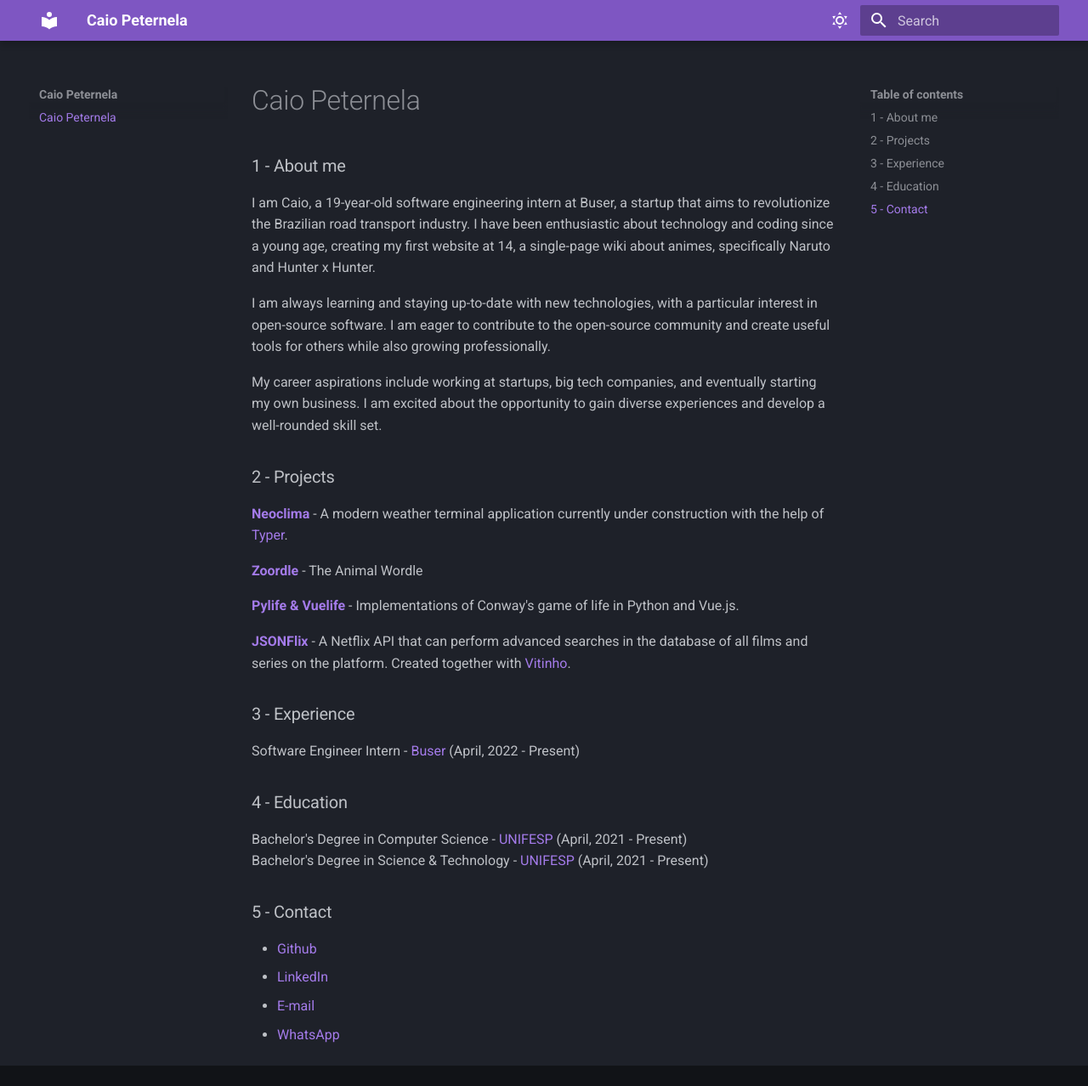
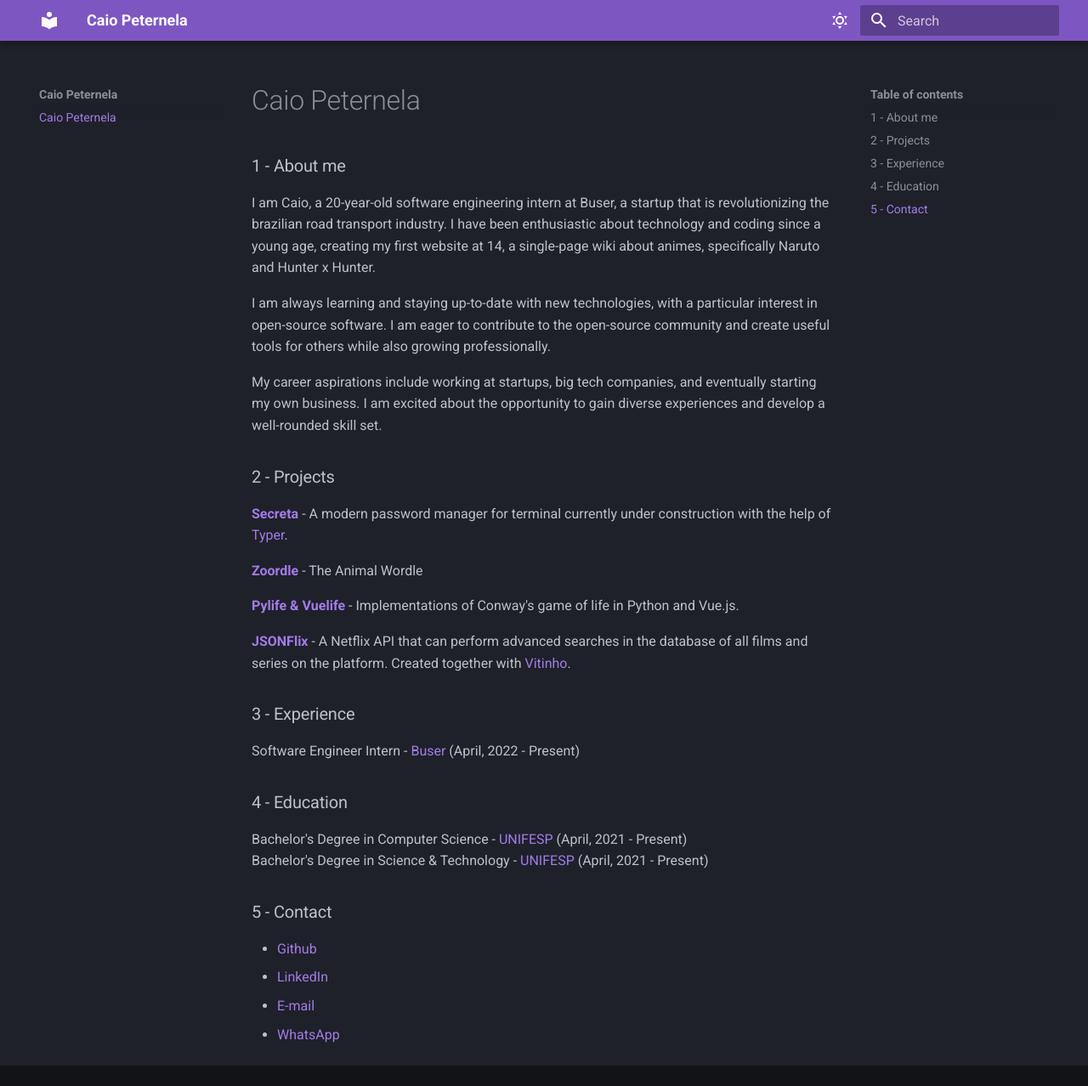
Before and after one commit to caiopeternela/caiopeternela.github.io, an MkDocs documentation site: the page built from docs/index.md, in a window 1280 px wide and 1278 px high. Shown: the whole window at 85% size. Built offline with MkDocs 1.6.1 and Material for MkDocs 9.7.7, drawn with Linux system fonts in a browser that asks for light colours.

Commit message:
getting older

```diff
--- a/docs/index.md
+++ b/docs/index.md
@@ -2,7 +2,7 @@
 
 ### 1 - About me
 
-I am Caio, a 19-year-old software engineering intern at Buser, a startup that aims to revolutionize the Brazilian road transport industry. I have been enthusiastic about technology and coding since a young age, creating my first website at 14, a single-page wiki about animes, specifically Naruto and Hunter x Hunter.
+I am Caio, a 20-year-old software engineering intern at Buser, a startup that is revolutionizing the brazilian road transport industry. I have been enthusiastic about technology and coding since a young age, creating my first website at 14, a single-page wiki about animes, specifically Naruto and Hunter x Hunter.
 
 I am always learning and staying up-to-date with new technologies, with a particular interest in open-source software. I am eager to contribute to the open-source community and create useful tools for others while also growing professionally.
 
@@ -10,7 +10,7 @@
 
 ### 2 - Projects
 
-**<a href="https://github.com/caiopeternela/neoclima" target="_blank">Neoclima</a>** - A modern weather terminal application currently under construction with the help of <a href="https://typer.tiangolo.com" target="_blank">Typer</a>.
+**<a href="https://github.com/caiopeternela/secreta" target="_blank">Secreta</a>** - A modern password manager for terminal currently under construction with the help of <a href="https://typer.tiangolo.com" target="_blank">Typer</a>.
 
 **<a href="https://github.com/caiopeternela/zoordle" target="_blank">Zoordle</a>** - The Animal Wordle
 
```
